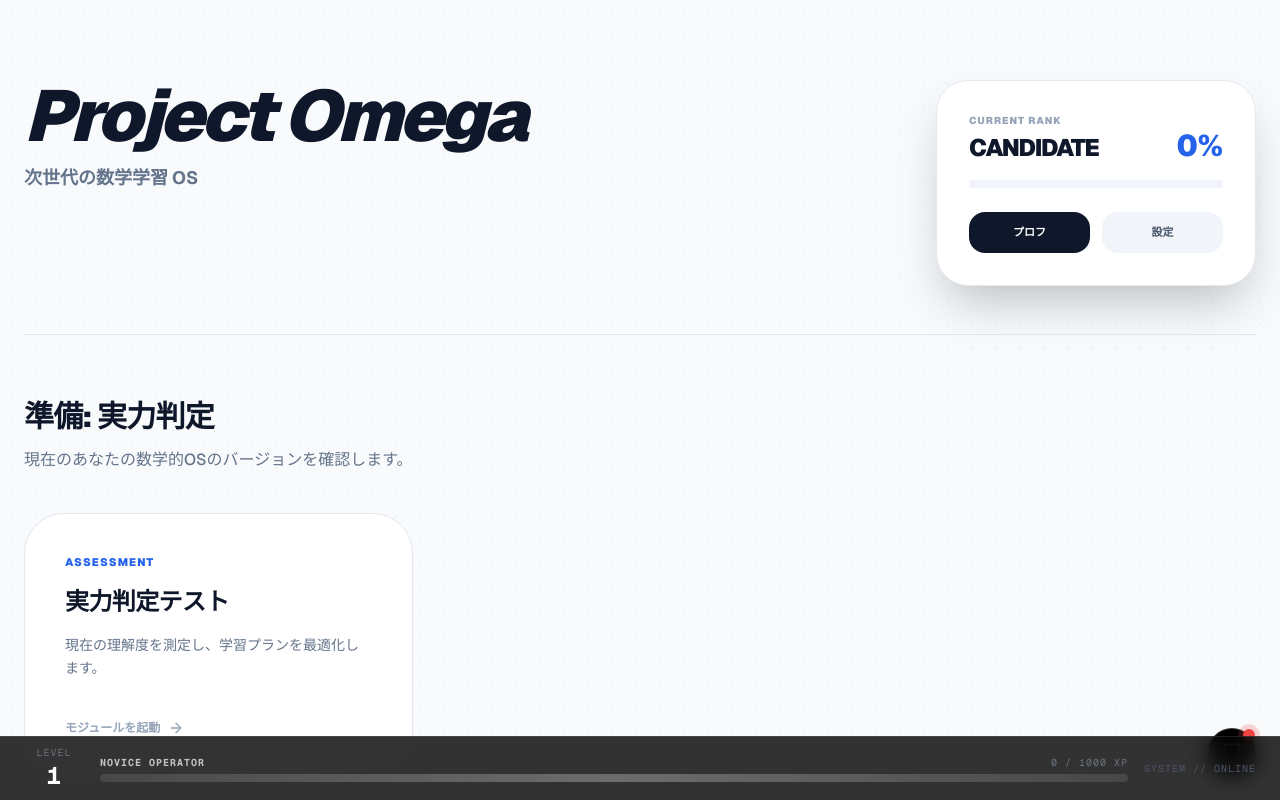
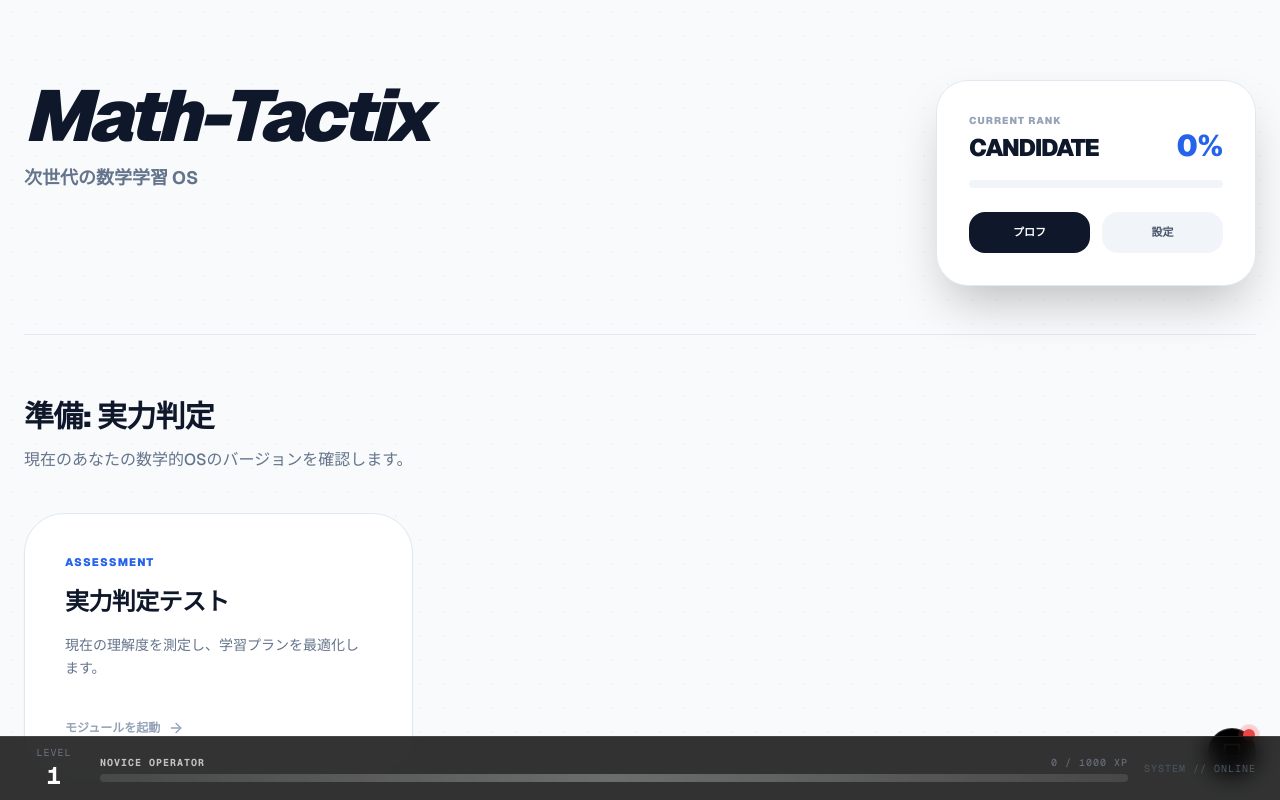
Before and after one commit to hiroshi-tsutsui/math-tactix, a Next.js app: page / in a window 1280 px wide. Shown: the top 800 px of the page. Built offline with nearby package versions, Linux system fonts and the light colour scheme.

Commit message:
Rebrand: Project Omega -> Math-Tactix (マスタク)

```diff
--- a/app/codex/page.tsx
+++ b/app/codex/page.tsx
@@ -158,7 +158,7 @@ export default function CodexPage() {
         </div>
 
         <footer className="text-center text-[10px] text-slate-300 font-bold uppercase tracking-[0.2em]">
-            Project Omega — Knowledge Repository v2.7.0
+            Math-Tactix — Knowledge Repository v2.7.0
         </footer>
       </main>
     </div>
--- a/app/overview/manifesto_backup.tsx
+++ b/app/overview/manifesto_backup.tsx
@@ -102,7 +102,7 @@ export default function OverviewPage() {
         </section>
 
         <footer className="pt-24 text-center text-xs text-gray-600 uppercase tracking-widest">
-            Project Omega // Internal Use Only // Auth: Architecture
+            Math-Tactix // Internal Use Only // Auth: Architecture
         </footer>
       </div>
     </div>
--- a/app/overview/page.tsx
+++ b/app/overview/page.tsx
@@ -45,7 +45,7 @@ export default function OverviewPage() {
               <div className="space-y-6">
                 <div className="flex items-center gap-2 text-blue-600">
                   <Sparkles className="w-5 h-5" />
-                  <span className="text-sm font-black tracking-widest uppercase">Project Omega Vision</span>
+                  <span className="text-sm font-black tracking-widest uppercase">Math-Tactix Vision</span>
                 </div>
                 <h1 className="text-5xl md:text-7xl font-black text-slate-900 tracking-tight leading-[0.95]">
                   数学は、「お勉強」<br/>ではない。
@@ -82,7 +82,7 @@ export default function OverviewPage() {
             </div>
 
             <footer className="pt-24 text-[10px] text-slate-300 font-black tracking-[0.3em] uppercase">
-              Project Omega // Mathematical OS v2.7.0
+              Math-Tactix // Mathematical OS v2.7.0
             </footer>
           </motion.main>
         )}
--- a/app/page.tsx
+++ b/app/page.tsx
@@ -194,7 +194,7 @@ export default function Home() {
           <div className="flex flex-col md:flex-row justify-between items-start border-b border-slate-200 pb-12 gap-8">
             <div className="space-y-3">
                <h1 className="text-6xl md:text-7xl font-black tracking-tighter text-slate-900 italic">
-                  Project Omega
+                  Math-Tactix
                </h1>
                <p className="text-lg text-slate-500 font-bold">次世代の数学学習 OS</p>
             </div>
@@ -288,7 +288,7 @@ export default function Home() {
           </div>
 
           <footer className="pt-20 border-t border-slate-200 text-center text-[10px] text-slate-300 font-black uppercase tracking-[0.4em]">
-              Project Omega — {new Date().getFullYear()} — Mathematical OS
+              Math-Tactix — {new Date().getFullYear()} — Mathematical OS
           </footer>
 
       </div>
--- a/app/settings/page.tsx
+++ b/app/settings/page.tsx
@@ -83,7 +83,7 @@ export default function SettingsPage() {
                             </div>
                             <div>
                                 <h3 className="text-sm font-bold text-slate-600">システムバージョン</h3>
-                                <p className="text-xs text-slate-400">Project Omega Core Engine</p>
+                                <p className="text-xs text-slate-400">Math-Tactix Core Engine</p>
                             </div>
                         </div>
                         <span className="font-mono text-xs font-bold text-slate-400">v2.7.0 (Stable)</span>
```
Also changed, not shown: app/complex/NARRATIVE.md (+1 -1 lines), 2 other files (tests, documents, lock files or other folders).
